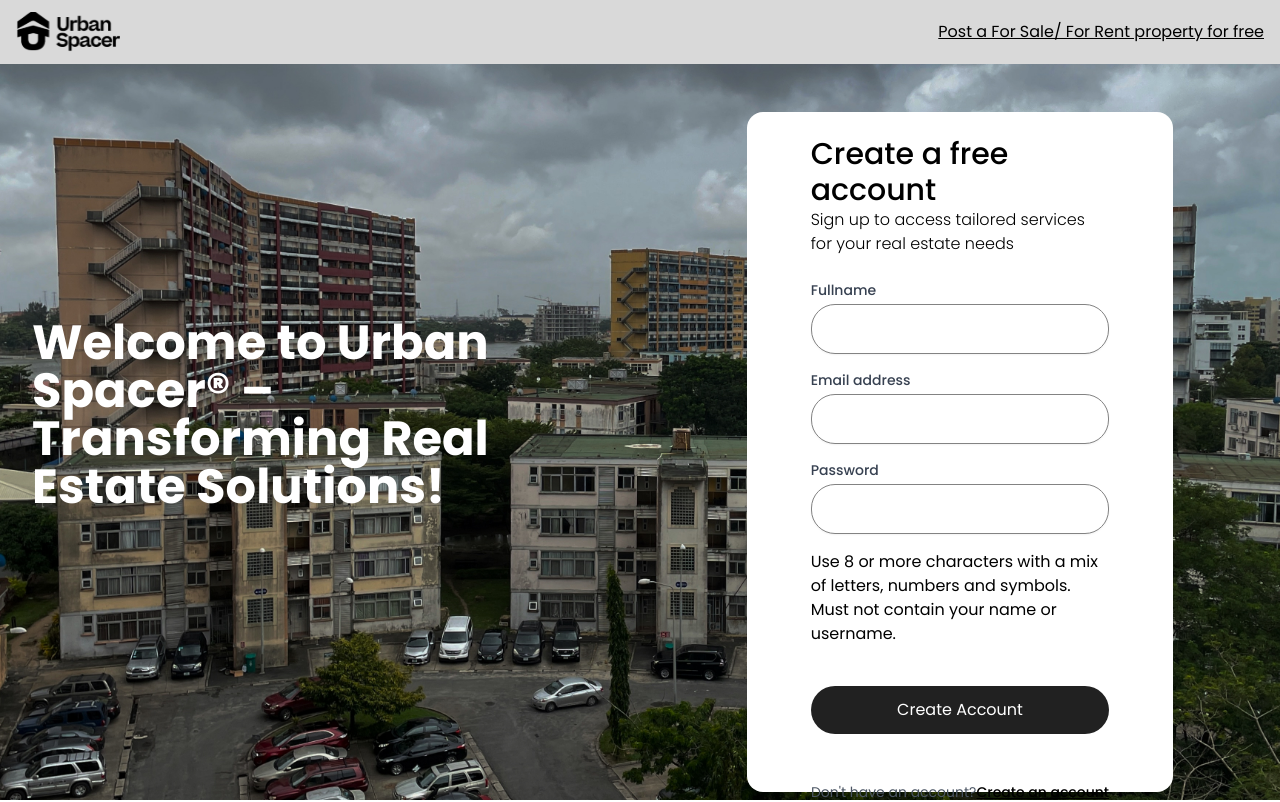
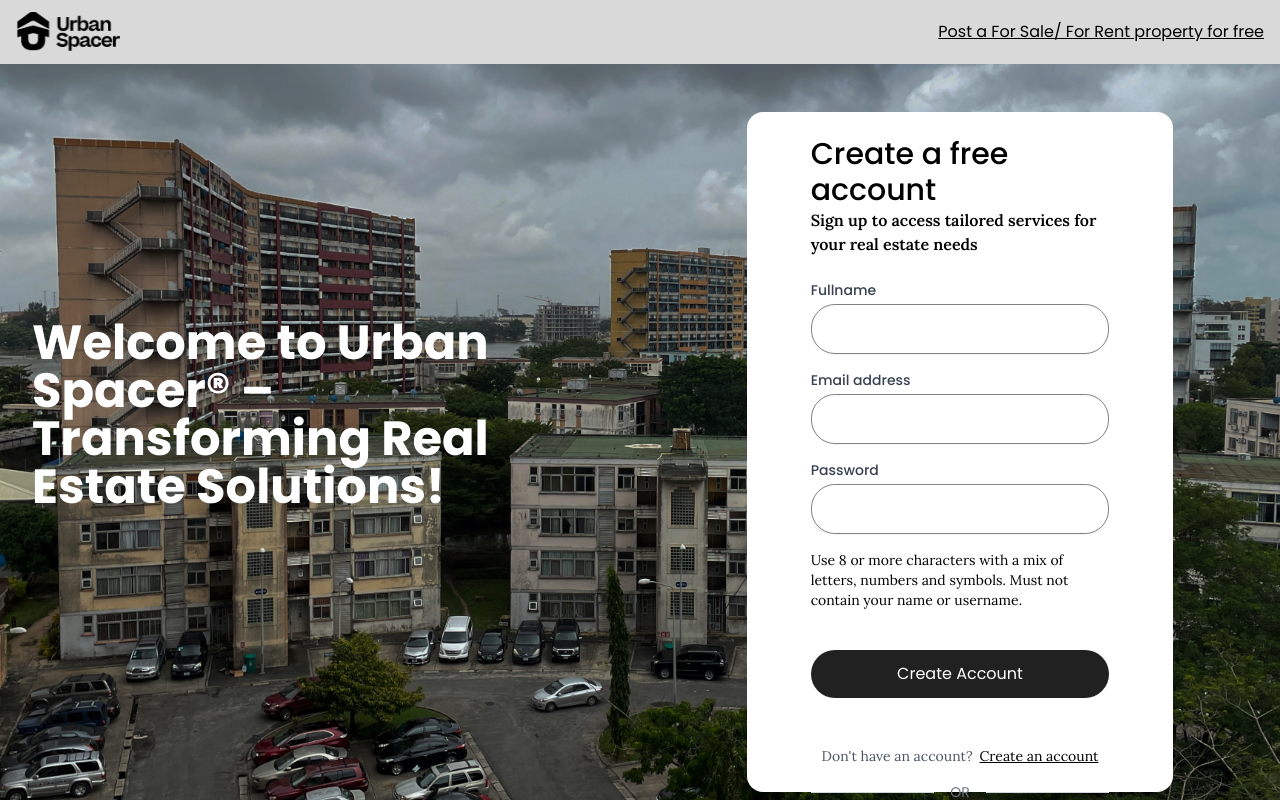
Before and after one commit to ORIJAJOGUNLO/Urbanspacer-frontend, a Next.js app: page /signup in a window 1280 px wide. Shown: the top 802 px of the page. Built offline with nearby package versions, Linux system fonts and the light colour scheme.

Commit message:
added lora font

```diff
--- a/src/app/fonts/themefonts.ts
+++ b/src/app/fonts/themefonts.ts
@@ -1,5 +1,4 @@
-import { Poppins } from "next/font/google";
-import { Roboto } from "next/font/google"; // Import another font
+import { Poppins, Lora } from "next/font/google";
 
 // Define the Poppins font
 export const poppins = Poppins({
@@ -8,9 +7,8 @@ export const poppins = Poppins({
     subsets: ["latin", "latin-ext"] as const
 });
 
-// Define the Roboto font
-export const roboto = Roboto({
-    weight: ["400", "500", "700"] as const,
-    style: ["normal", "italic"] as const,
-    subsets: ["latin", "latin-ext"] as const
-});
+
+// Define the Lora font
+export const lora = Lora({
+    weight: ['400', '500', '600', '700'],
+})
--- a/src/app/layout.js
+++ b/src/app/layout.js
@@ -1,5 +1,5 @@
 import "./globals.css";
-import { poppins, roboto } from './fonts/themefonts.ts'
+import { poppins, lora } from './fonts/themefonts.ts'
 
 
 export const metadata = {
--- a/src/app/login/page.js
+++ b/src/app/login/page.js
@@ -8,7 +8,7 @@ const LoginPage = () => {
         {/* Left Section with Background */}
         <div className='hidden lg:flex lg:flex-1'>
           <div className='flex flex-col h-5/6 justify-center items-center'>
-            <h1 className="text-white text-8xl mt-24 font-bold px-8">
+            <h1 className=' text-white text-8xl mt-24 font-bold px-8'>
               Great to have you back!
             </h1>
           </div>
@@ -17,7 +17,7 @@ const LoginPage = () => {
         {/* Right section with Background */}
         <div className="flex-1 flex items-center justify-center bg-red text-black">
           <div className='bg-white lg:w-2/3 lg:max-h-[85vh] flex flex-col px-4 lg:px-16 rounded-2xl lg:mt-12'>
-            <h1 className='mt-6 text-3xl font-medium'>Sign in</h1>
+            <h1 className='my-8 text-3xl font-medium'>Sign in</h1>
             <form className="mt-6 space-y-4">
               <div>
                 <label
@@ -29,7 +29,7 @@ const LoginPage = () => {
                 <input
                   type="email"
                   id="email"
-                  className="mt-1 block w-full rounded-3xl py-3 border border-[rgba(131,131,131,1)] shadow-sm focus:border-indigo-500 focus:ring-indigo-500"
+                  className="mt-1 block w-full px-4 rounded-3xl py-4 border border-[rgba(131,131,131,1)] shadow-sm focus:outline-none"
                 />
               </div>
 
@@ -49,7 +49,7 @@ const LoginPage = () => {
                 <input
                   type="password"
                   id="password"
-                  className="mt-1 block w-full rounded-3xl py-3 border border-[rgba(131,131,131,1)] shadow-sm focus:border-indigo-500 focus:ring-indigo-500"
+                  className="mt-1 block w-full px-4 rounded-3xl py-4 border border-[rgba(131,131,131,1)] shadow-sm focus:outline-none"
                 />
               </div>
 
@@ -57,7 +57,7 @@ const LoginPage = () => {
               <div>
                 <button
                   type="submit"
-                  className="w-full mt-6 py-3 rounded-full px-4 bg-[rgba(33,33,33,1)] text-white"
+                  className="w-full mt-6 py-4 rounded-3xl px-4 font-semibold bg-[rgba(33,33,33,1)] text-white"
                 >
                   Sign in
                 </button>
@@ -66,7 +66,7 @@ const LoginPage = () => {
 
             {/* Sign Up Link */}
             <div className="text-center text-sm text-gray-600 mt-12">
-              Don't have an account?
+              Don't have an account? &ensp;
               <a
                 href="/signup"
                 className="text-black underline font-medium hover:underline"
--- a/src/app/signup/page.js
+++ b/src/app/signup/page.js
@@ -1,5 +1,6 @@
 import React from "react";
 import AuthLayout from "../components/AuthLayout";
+import { lora } from '../fonts/themefonts'
 
 const SignupPage = () => {
   return (
@@ -18,7 +19,7 @@ const SignupPage = () => {
         <div className="flex flex-1 items-center justify-center bg-red text-black">
           <div className='bg-white lg:w-2/3 lg:max-h-[85vh] flex flex-col px-4 lg:px-16 rounded-2xl lg:mt-12'>
             <h1 className='mt-6 text-3xl font-medium'>Create a free account</h1>
-            <p className='font-light text-base'>Sign up to access tailored services for your real estate needs</p>
+            <p className={`${lora.className} font-semibold text-base`}>Sign up to access tailored services for your real estate needs</p>
             <form className="mt-6 space-y-4">
               <div>
                 <label
@@ -63,7 +64,7 @@ const SignupPage = () => {
                 />
               </div>
 
-              <div>
+              <div className={`${lora.className} text-sm font-normal`}>
                 <p>
                   Use 8 or more characters with a mix of letters, numbers and
                   symbols. Must not contain your name or username.
@@ -74,7 +75,7 @@ const SignupPage = () => {
               <div>
                 <button
                   type="submit"
-                  className="w-full mt-6 py-3 rounded-full px-4 bg-[rgba(33,33,33,1)] text-white"
+                  className="w-full mt-6 py-3 rounded-3xl px-4 bg-[rgba(33,33,33,1)] text-white"
                 >
                   Create Account
                 </button>
@@ -82,11 +83,11 @@ const SignupPage = () => {
             </form>
 
             {/* Sign Up Link */}
-            <div className="text-center text-sm text-gray-600 mt-12">
-              Don't have an account?
+            <div className={`${lora.className} text-center text-sm font-normal text-gray-600 mt-12`}>
+              Don't have an account?&ensp;
               <a
                 href="/signup"
-                className="text-black underline font-medium hover:underline"
+                className="text-black underline hover:underline"
               >
                 Create an account
               </a>
@@ -110,7 +111,7 @@ const SignupPage = () => {
             </div>
 
             {/* Terms and Privacy */}
-            <div className="text-xs text-gray-500 text-center my-12">
+            <div className={`${lora.className} text-sm font-normal text-gray-500 text-center my-8`}>
               By continuing, you confirm you are 18 or over and agree to our
               <a href="#" className="underline">
                 Privacy Policy
```
